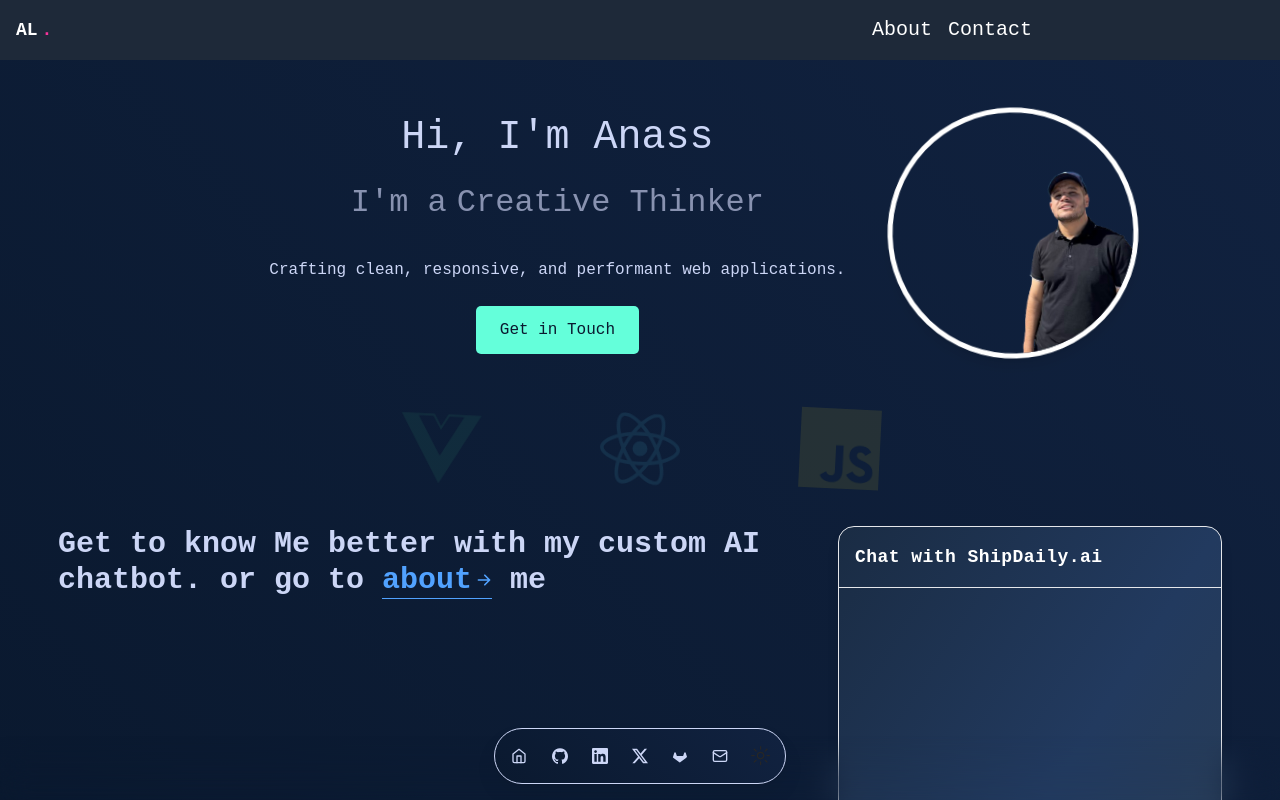
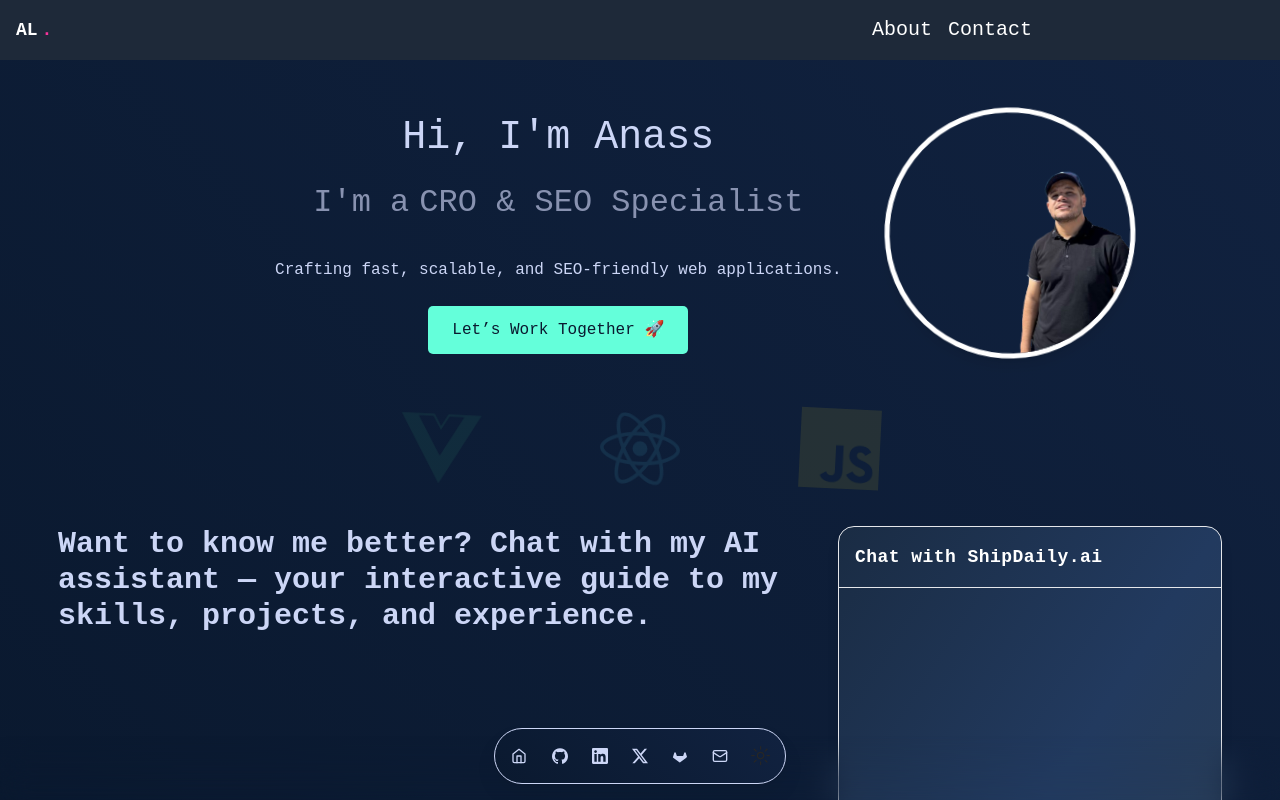
Before and after one commit to Anaslbkh/fullstack-portfolio, a Next.js app: page / in a window 1280 px wide. Built offline with nearby package versions, Linux system fonts and the light colour scheme.

Commit message:
optimize the content of the hero section and the chatbot title

```diff
--- a/src/app/components/Hero.tsx
+++ b/src/app/components/Hero.tsx
@@ -7,8 +7,15 @@ import Link from 'next/link';
 
 export default function Hero() {
   const [currentTextIndex, setCurrentTextIndex] = useState(0);
-  const texts = ["Frontend Developer", "Problem Solver", "Creative Thinker","Vibe coder", "Lifelong Learner", "Pixel Perfectionist"];
-
+  const texts = [
+ "Frontend Developer",
+ "Performance Optimizer",
+ "CRO & SEO Specialist",
+ "Core Web Vitals Expert",
+ "Creative Thinker",
+ "Pixel Perfectionist",
+ "Lifelong Learner"
+]
   useEffect(() => {
     const interval = setInterval(() => {
       setCurrentTextIndex((prevIndex) => (prevIndex + 1) % texts.length);
@@ -44,9 +51,9 @@ export default function Hero() {
                   </span>
                 </span>
               </h2>
-              <p className='mb-6'>Crafting clean, responsive, and performant web applications.</p>
+              <p className='mb-6'>Crafting fast, scalable, and SEO-friendly web applications.</p>
               <Link href="/contact" className="cta-button relative z-50 cursor-pointer">
-                Get in Touch
+                Let’s Work Together 🚀
               </Link>
             </div>
             <div className="image-content w-screen md:w-1/5 relative order-first md:order-last">
--- a/src/app/page.tsx
+++ b/src/app/page.tsx
@@ -2,8 +2,6 @@
 import './globals.css';
 import Hero from './components/Hero';
 import ChatAI from './components/ChatAI';
-import Link from 'next/link';
-import { HiArrowRight } from 'react-icons/hi';
 
 export default function Home() {
   return (
@@ -14,15 +12,7 @@ export default function Home() {
        <div className='flex justify-evenly flex-col md:flex-row relative z-20 px-4.5 md:pt-4'>
         <h1 className="text-2xl md:text-3xl font-semibold mb-6 group lg:min-w-2/3 md:pr-2.5">
           <span className="inline-block transition-all duration-300 group-hover:scale-105 group-hover:text-transparent group-hover:bg-clip-text group-hover:bg-gradient-to-r group-hover:from-blue-400 group-hover:to-pink-500">
-            Get to know Me better with my custom AI chatbot. or go to{' '}
-            <Link
-              href='/about'
-              className="inline-flex items-center gap-1 text-blue-400 hover:text-blue-500 transition-all duration-300 hover:scale-110 border-b border-blue-400 hover:border-blue-500"
-            >
-              about
-              <HiArrowRight className="inline-block w-4 h-4" />
-            </Link>{' '}
-            me
+            Want to know me better? Chat with my AI assistant — your interactive guide to my skills, projects, and experience.
           </span>
         </h1>
         <ChatAI/>
```
